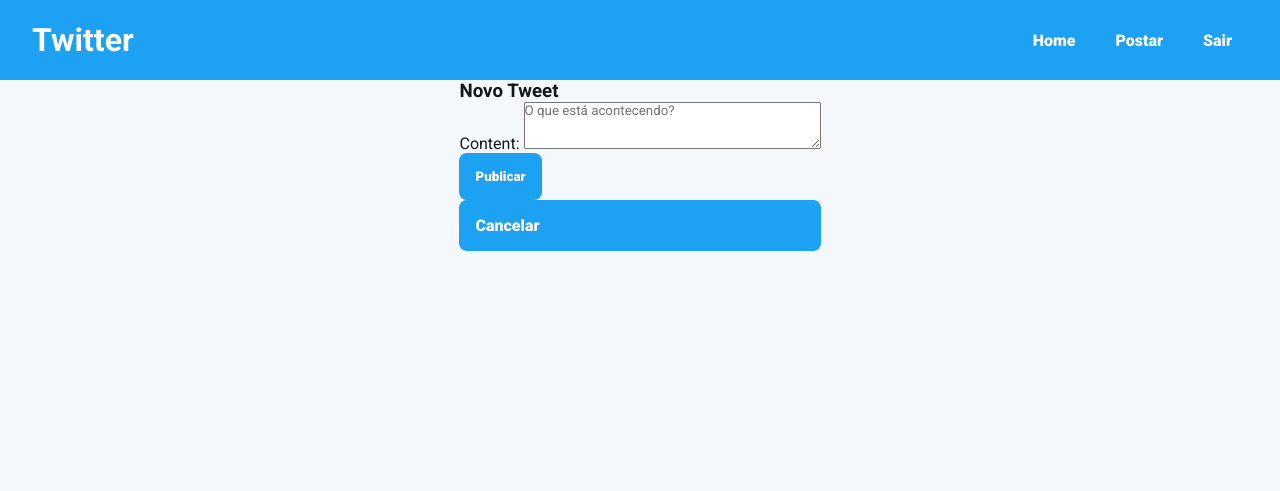
After one commit to maiconDeSouza/twitter, a Django app: page /new/ in a window 1280 px wide. The commit adds this page. Shown: the top 491 px of the page. Run offline with Django 5.2, Linux system fonts and the light colour scheme; the visitor is signed in with stand-in values (Sample User, id 1).

Commit message:
10-07-25 22:15

```diff
--- a/src/apps/accounts/forms.py
+++ b/src/apps/accounts/forms.py
@@ -3,7 +3,6 @@
 
 
 class SignUpForm(UserCreationForm):
-
     class Meta:
         model = User
         fields = ['username', 'password1', 'password2']
--- a/src/apps/accounts/templates/accounts/logged_out.html
+++ b/src/apps/accounts/templates/accounts/logged_out.html
@@ -4,12 +4,12 @@
 
 
 {% block content %}
-    <ul>
+    <ul class="logout">
         <li>
             <a href="{% url "home" %}" class="btn">Home</a>
         </li>
         <li>
-            <form method="post" action="{% url 'logout' %}" style="display:inline">
+            <form method="post" action="{% url 'logged_out' %}" style="display:inline">
                 {% csrf_token %}
                 <button type="submit" class="btn">Sair</button>
             </form>
--- a/src/apps/base/static/base/css/global.css
+++ b/src/apps/base/static/base/css/global.css
@@ -30,7 +30,7 @@
   color: var(--twitter-dark);
 }
 
-a.btn {
+a.btn, button.btn {
   display: block;
   padding: 1rem;
   background-color: var(--twitter-blue);
@@ -38,9 +38,10 @@
   font-weight: 900;
   border-radius: 8px;
   transition: all .7s;
+  border: none;
 }
 
-a.btn:hover {
+a.btn:hover, button.btn:hover {
   background-color: var(--twitter-dark);
 }
 
--- a/src/apps/base/static/base/css/login.css
+++ b/src/apps/base/static/base/css/login.css
@@ -8,12 +8,3 @@
     padding: 1rem;
     border-radius: 8px;
 }
-
-button.btn {
-    padding: 0.5rem 1rem;
-    background-color: var(--twitter-blue);
-    color: var(--twitter-white);
-    font-weight: 900;
-    border: none;
-    border-radius: 8px;
-}
--- /dev/null
+++ b/src/apps/base/static/base/css/logout.css
@@ -0,0 +1,12 @@
+ul.logout {
+    margin-top: 2rem;
+    display: flex;
+    gap: 1rem;
+}
+
+ul li button.btn {
+    background-color: red;
+    color: var(--twitter-white);
+    font-size: 1rem;
+    border: none;
+}
--- a/src/apps/base/templates/base/pages/base.html
+++ b/src/apps/base/templates/base/pages/base.html
@@ -10,6 +10,7 @@
     <link rel="stylesheet" href="{% static "base/css/global.css" %}">
     <link rel="stylesheet" href="{% static "base/css/login.css" %}">
     <link rel="stylesheet" href="{% static "base/css/home.css" %}">
+    <link rel="stylesheet" href="{% static "base/css/logout.css" %}">
     <title>{% block title %}{% endblock title %}</title>
 </head>
 <body>
--- a/src/apps/base/templates/base/partials/header.html
+++ b/src/apps/base/templates/base/partials/header.html
@@ -4,10 +4,10 @@
         <ul>
             {% if user.is_authenticated %}
                 <li>
-                    <a href="" class="btn">Home</a>
+                    <a href="{% url "home" %}" class="btn">Home</a>
                 </li>
                 <li>
-                    <a href="" class="btn">Postar</a>
+                    <a href="new" class="btn">Postar</a>
                 </li>
                 <li>
                     <a href="{% url "logout" %}" class="btn">Sair</a>
--- a/src/apps/base/views.py
+++ b/src/apps/base/views.py
@@ -1,7 +1,3 @@
-from django.shortcuts import render, HttpResponse
+from django.shortcuts import render  # noqa F401
 
 # Create your views here.
-
-
-def home(request):
-    return HttpResponse('oi')
--- /dev/null
+++ b/src/apps/tweets/forms.py
@@ -0,0 +1,14 @@
+from django import forms
+
+from .models import Tweet
+
+
+class TweetForm(forms.ModelForm):
+    class Meta:
+        model = Tweet
+        fields = ['content']
+        widgets = {
+            'content': forms.Textarea(
+                attrs={'rows': 3, 'placeholder': 'O que está acontecendo?'}
+            ),
+        }
--- /dev/null
+++ b/src/apps/tweets/templates/tweets/pages/tweet_form.html
@@ -0,0 +1,12 @@
+{% extends "base/pages/base.html" %}
+
+{% block title %}Novo Tweet{% endblock title %}
+
+{% block content %}
+  <h3>Novo Tweet</h1>
+  <form method="post">{% csrf_token %}
+    {{ form.as_p }}
+    <button type="submit" class="btn">Publicar</button>
+    <a href="{% url 'home' %}" class="btn">Cancelar</a>
+  </form>
+{% endblock %}
--- a/src/apps/tweets/urls.py
+++ b/src/apps/tweets/urls.py
@@ -4,4 +4,5 @@
 
 urlpatterns = [
     path('', views.home, name='home'),
+    path('new/', views.tweet_create, name='new'),
 ]
--- a/src/apps/tweets/views.py
+++ b/src/apps/tweets/views.py
@@ -1,13 +1,26 @@
-from django.shortcuts import render
+from django.shortcuts import render, redirect
 from django.contrib.auth.decorators import login_required
 
 from .models import Tweet
+from .forms import TweetForm
 
 
 @login_required
 def home(request):
     tweets = Tweet.objects.by_user(request.user)
-    context = {
-        'tweets': tweets
-    }
+    context = {'tweets': tweets}
     return render(request, 'tweets/pages/home.html', context)
+
+
+@login_required
+def tweet_create(request):
+    if request.method == 'POST':
+        form = TweetForm(request.POST)
+        if form.is_valid():
+            tweet = form.save(commit=False)
+            tweet.author = request.user
+            tweet.save()
+            return redirect('home')
+    else:
+        form = TweetForm()
+    return render(request, 'tweets/pages/tweet_form.html', {'form': form})
```
